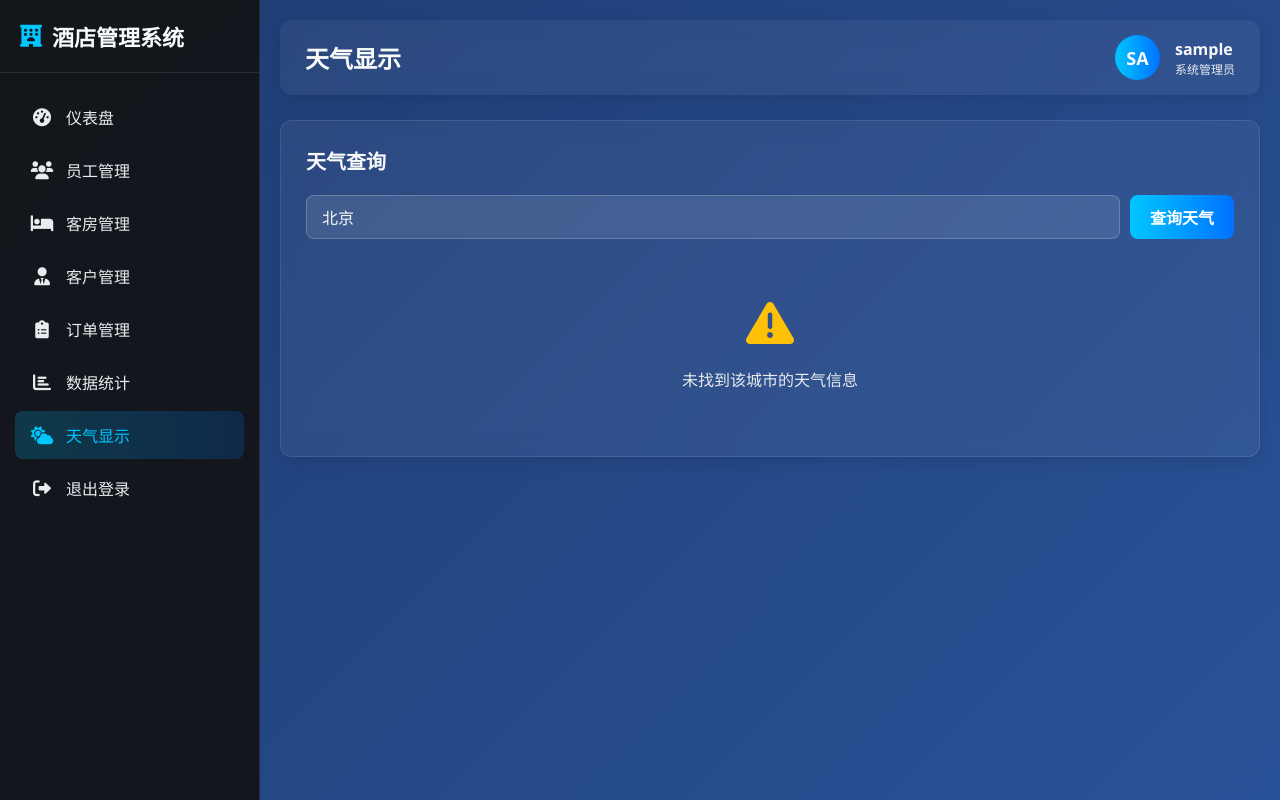
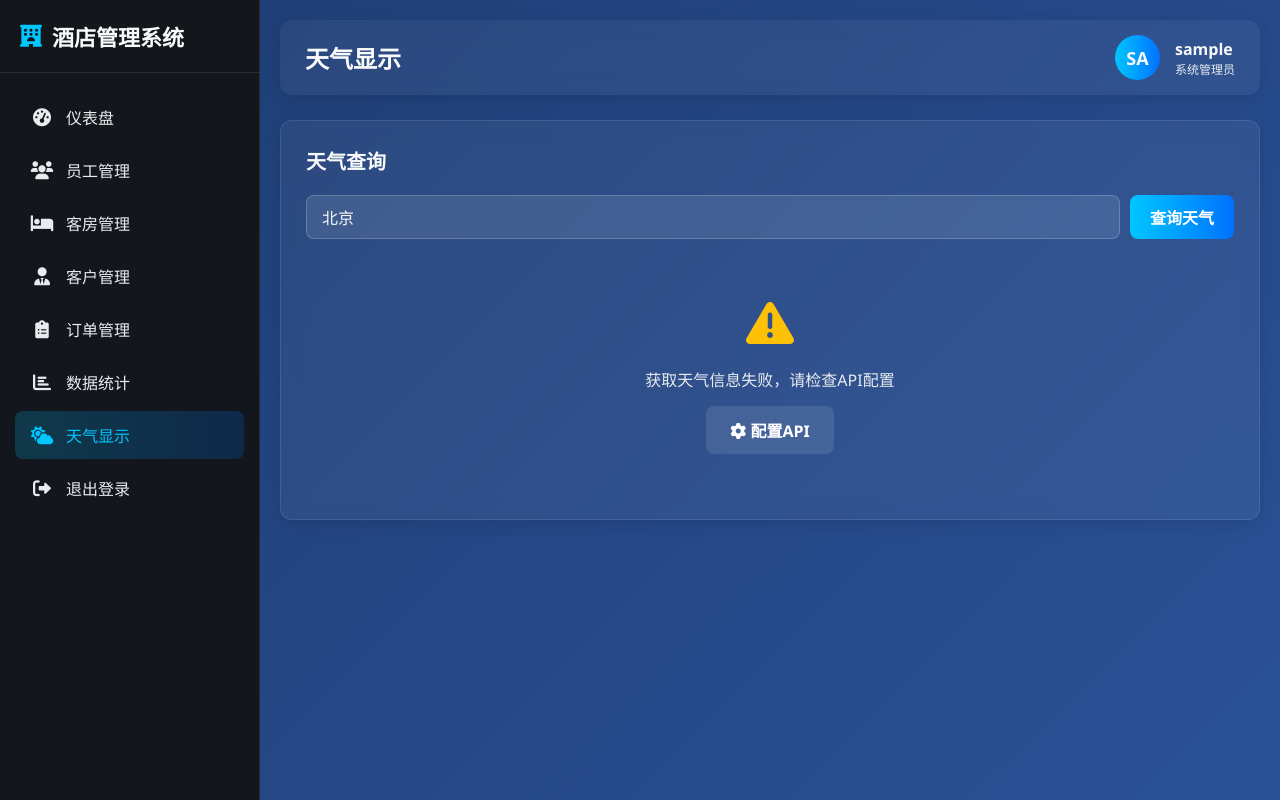
Before and after one commit to yinyiqing/python_class, a Flask app: page /weather in a window 1280 px wide. Run offline with Flask 3, Linux system fonts and the light colour scheme; the visitor is signed in with stand-in values (Sample User, id 1); data that the repository does not hold is empty.

Commit message:
Add files via upload

```diff
--- a/app.py
+++ b/app.py
@@ -105,8 +105,40 @@ def weather():
 @app.route('/api/weather')
 def get_weather():
     city = request.args.get('city', '北京')
+
+    # 检查是否是配置请求
+    if request.args.get('action') == 'get_config':
+        # 返回当前配置
+        config = weather_service.get_weather_config()
+        return jsonify(config)
+
+    # 检查是否是保存配置请求
+    if request.args.get('action') == 'save_config':
+        if not session.get('logged_in'):
+            return jsonify({'success': False, 'message': '请先登录'}), 401
+
+        api_host = request.args.get('api_host', '').strip()
+        api_key = request.args.get('api_key', '').strip()
+
+        if not api_host or not api_key:
+            return jsonify({'success': False, 'message': 'API主机名和密钥不能为空'})
+
+        if not api_host.endswith('.re.qweatherapi.com'):
+            return jsonify({'success': False, 'message': 'API主机名格式不正确'})
+
+        success = weather_service.update_weather_config(api_host, api_key)
+
+        if success:
+            return jsonify({'success': True, 'message': '配置更新成功'})
+        else:
+            return jsonify({'success': False, 'message': '配置更新失败'})
+
+    # 正常的天气查询
     weather_data = weather_service.get_weather_data(city, 7)
-    return jsonify(weather_data)
+    if weather_data:
+        return jsonify(weather_data)
+    else:
+        return jsonify({'error': '天气数据获取失败'})
 
 if __name__ == '__main__':
     app.run(port=5000, debug=True)
--- a/modules/weather.py
+++ b/modules/weather.py
@@ -2,6 +2,7 @@ import configparser
 import gzip
 import io
 import json
+import os
 import urllib.request
 import urllib.parse
 import urllib.error
@@ -150,6 +151,65 @@ class Weather:
                 print(f"  白天: {day.get('textDay', '未知')} | 夜间: {day.get('textNight', '未知')}")
                 print(f"  温度: {day.get('tempMin', '未知')}°C ~ {day.get('tempMax', '未知')}°C")
 
+    def get_weather_config(self) -> dict:
+        """
+        获取当前天气API配置
+
+        Returns:
+            dict: 包含api_host和api_key的配置字典
+        """
+        try:
+            config = configparser.ConfigParser()
+            config.read(self.config_file, encoding='utf-8')
+
+            if 'weather_api' not in config:
+                return {}
+
+            return {
+                'api_host': config['weather_api'].get('api_host', ''),
+                'api_key': config['weather_api'].get('api_key', '')
+            }
+
+        except Exception as e:
+            print(f"读取天气配置失败: {e}")
+            return {}
+
+    def update_weather_config(self, api_host: str, api_key: str) -> bool:
+        """
+        更新天气API配置
+
+        Args:
+            api_host: API主机名，必须以 .re.qweatherapi.com 结尾
+            api_key: API密钥
+
+        Returns:
+            bool: 配置更新成功返回 True，失败返回 False
+        """
+        try:
+            config = configparser.ConfigParser()
+            config.read(self.config_file, encoding='utf-8')
+
+            if 'weather_api' not in config:
+                config['weather_api'] = {}
+
+            config['weather_api']['api_host'] = api_host
+            config['weather_api']['api_key'] = api_key
+
+            # 确保配置目录存在
+            os.makedirs(os.path.dirname(self.config_file), exist_ok=True)
+
+            with open(self.config_file, 'w', encoding='utf-8') as configfile:
+                config.write(configfile)
+
+            # 更新当前实例的配置
+            self.api_host = api_host
+            self.api_key = api_key
+
+            return True
+        except Exception as e:
+            print(f"更新天气配置失败: {e}")
+            return False
+
 if __name__ == "__main__":
     # 创建天气查询实例
     weather = Weather()
--- a/templates/base.html
+++ b/templates/base.html
@@ -39,6 +39,10 @@
                                 <i class="fas fa-key"></i>
                                 <span>修改密码</span>
                             </div>
+                            <a href="/logout" class="dropdown-item logout-dropdown-item">
+                                <i class="fas fa-sign-out-alt"></i>
+                                <span>退出登录</span>
+                            </a>
                         </div>
                     </div>
                     <div class="user-details">
--- a/templates/weather.html
+++ b/templates/weather.html
@@ -20,6 +20,35 @@
         </div>
     </div>
 </div>
+
+<!-- API配置模态框 -->
+<div id="apiConfigModal" class="modal">
+    <div class="modal-content">
+        <div class="modal-header">
+            <h3>天气API配置</h3>
+            <span class="close-modal">&times;</span>
+        </div>
+        <div class="modal-body">
+            <form id="apiConfigForm">
+                <div class="form-group">
+                    <label for="apiHost">API主机名</label>
+                    <div style="display: flex; align-items: center; border: 1px solid rgba(255, 255, 255, 0.2); border-radius: 8px; overflow: hidden;">
+                        <input type="text" id="apiHost" name="api_host" placeholder="API主机名前缀" required class="form-control" style="border: none; border-radius: 0; border-right: 1px solid rgba(255, 255, 255, 0.2);">
+                        <span style="padding: 0 12px; color: var(--gray-light); font-size: 14px; white-space: nowrap;">.re.qweatherapi.com</span>
+                    </div>
+                </div>
+                <div class="form-group">
+                    <label for="apiKey">API密钥</label>
+                    <input type="password" id="apiKey" name="api_key" placeholder="API密钥" required class="form-control">
+                </div>
+                <div class="form-actions">
+                    <button type="button" class="btn btn-secondary close-modal">取消</button>
+                    <button type="submit" class="btn">保存配置</button>
+                </div>
+            </form>
+        </div>
+    </div>
+</div>
 {% endblock %}
 
 {% block extra_js %}
@@ -27,8 +56,100 @@
     // 绑定天气查询事件
     document.addEventListener('DOMContentLoaded', function() {
         document.getElementById('searchWeather').addEventListener('click', searchWeather);
+
+        // 初始化模态框
+        initApiConfigModal();
+
         searchWeather(); // 初始加载北京天气
     });
+
+    // 显示API配置模态框
+    function showApiConfig() {
+        const modal = document.getElementById('apiConfigModal');
+        modal.style.display = 'flex';
+
+        // 加载当前配置
+        fetch(`/api/weather?action=get_config`)
+            .then(response => response.json())
+            .then(config => {
+                if (config.api_host) {
+                    // 从完整主机名中提取前缀部分
+                    const fullHost = config.api_host;
+                    const prefix = fullHost.replace('.re.qweatherapi.com', '');
+                    document.getElementById('apiHost').value = prefix;
+                }
+                document.getElementById('apiKey').value = config.api_key || '';
+            })
+            .catch(error => {
+                console.error('Error loading API config:', error);
+            });
+    }
+
+    // 初始化API配置模态框
+    function initApiConfigModal() {
+        const modal = document.getElementById('apiConfigModal');
+        const form = document.getElementById('apiConfigForm');
+
+        // 关闭模态框
+        document.querySelectorAll('#apiConfigModal .close-modal').forEach(button => {
+            button.addEventListener('click', function() {
+                modal.style.display = 'none';
+                form.reset();
+            });
+        });
+
+        // 表单提交
+        form.addEventListener('submit', function(e) {
+            e.preventDefault();
+
+            const hostPrefix = document.getElementById('apiHost').value.trim();
+            const apiKey = document.getElementById('apiKey').value.trim();
+
+            if (!hostPrefix || !apiKey) {
+                showNotification('请填写所有字段', 'error');
+                return;
+            }
+
+            // 构建完整的主机名
+            const fullHost = hostPrefix + '.re.qweatherapi.com';
+
+            // 发送配置到后端
+            const params = new URLSearchParams({
+                action: 'save_config',
+                api_host: fullHost,
+                api_key: apiKey
+            });
+
+            fetch(`/api/weather?${params}`)
+                .then(response => response.json())
+                .then(data => {
+                    if (data.success) {
+                        modal.style.display = 'none';
+                        form.reset();
+                        showNotification('API配置保存成功', 'success');
+
+                        // 配置保存后重新查询天气
+                        setTimeout(() => {
+                            searchWeather();
+                        }, 1000);
+                    } else {
+                        showNotification(data.message || '保存失败', 'error');
+                    }
+                })
+                .catch(error => {
+                    console.error('Error saving API config:', error);
+                    showNotification('保存配置失败', 'error');
+                });
+        });
+
+        // 点击模态框外部关闭
+        modal.addEventListener('click', function(e) {
+            if (e.target === modal) {
+                modal.style.display = 'none';
+                form.reset();
+            }
+        });
+    }
 
     // 搜索天气
     function searchWeather() {
@@ -46,16 +167,35 @@
         fetch(`/api/weather?city=${encodeURIComponent(cityName)}`)
             .then(response => response.json())
             .then(weatherData => {
+                if (weatherData.error) {
+                    // 如果返回错误信息，显示配置按钮
+                    showErrorWithConfigButton();
+                } else {
                     displayWeatherData(weatherData);
+                }
             })
             .catch(error => {
                 console.error('Error fetching weather data:', error);
+                showErrorWithConfigButton();
+            });
+    }
+
+    // 显示错误信息并显示配置按钮
+    function showErrorWithConfigButton() {
+        const weatherContent = document.getElementById('weatherContent');
         weatherContent.innerHTML = `
             <div style="text-align: center; padding: 40px;">
                 <i class="fas fa-exclamation-triangle" style="font-size: 48px; color: var(--warning); margin-bottom: 20px;"></i>
-                        <p style="color: var(--gray-light);">获取天气信息失败，请稍后重试</p>
+                <p style="color: var(--gray-light);">获取天气信息失败，请检查API配置</p>
+                <button id="showConfigBtn" class="btn btn-secondary" style="margin-top: 15px;">
+                    <i class="fas fa-cog"></i> 配置API
+                </button>
             </div>
         `;
+
+        // 为动态生成的按钮绑定事件
+        document.getElementById('showConfigBtn').addEventListener('click', function() {
+            showApiConfig();
         });
     }
 
```
Also changed, not shown: scripts/tree_drawer.py (added, +138 -0 lines). Lines whose indentation alone changed are shown as unchanged.
